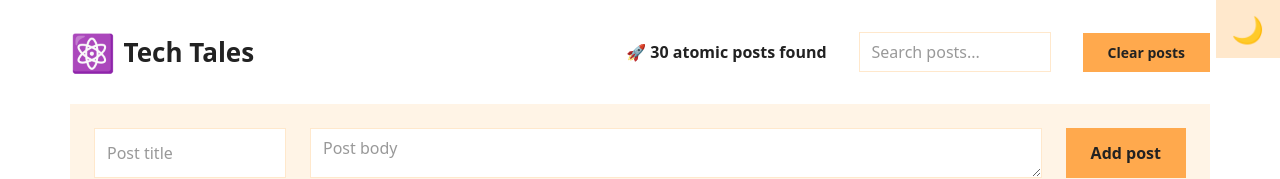
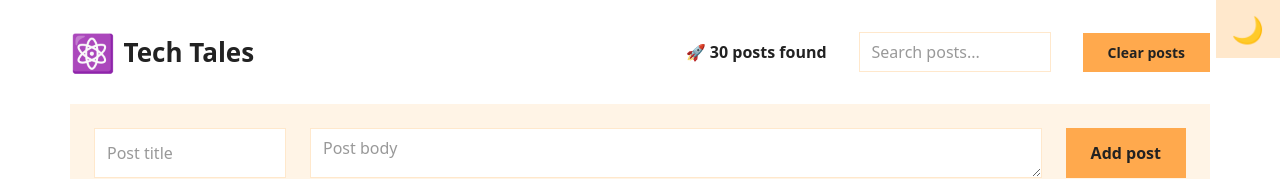
Before and after one commit to sheharyarr-ahmed/Tech-Tales, a React (Create React App) app: page / in a window 1280 px wide. Shown: the top 179 px of the page. Built offline with nearby package versions, Linux system fonts and the light colour scheme.

Commit message:
done with it

```diff
--- a/src/App.js
+++ b/src/App.js
@@ -68,7 +68,7 @@ function SearchPosts() {
 
 function Results() {
   const { posts } = usePosts();
-  return <p>🚀 {posts.length} atomic posts found</p>;
+  return <p>🚀 {posts.length} posts found</p>;
 }
 
 function Main() {
```
